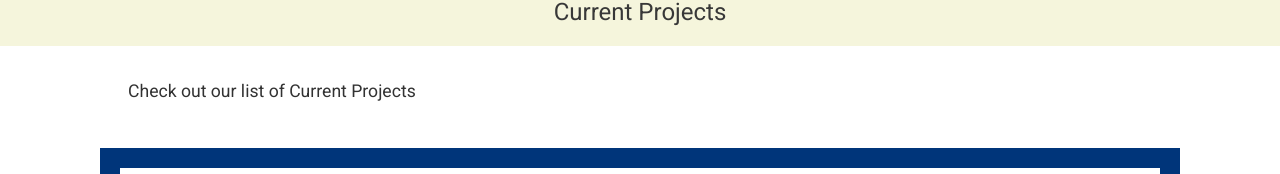
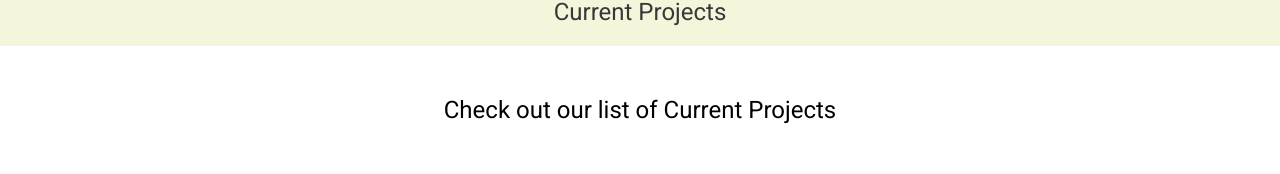
Before and after one commit to mycalldev/hartcrown, a Next.js app: page /current in a window 1280 px wide. Shown: the part 220-394 px from the top of the page. Built offline with nearby package versions, Linux system fonts and the light colour scheme.

Commit message:
added styling to current, previous and small pages

```diff
--- a/app/current/current.module.css
+++ b/app/current/current.module.css
@@ -33,7 +33,7 @@
 .containerProject {
   margin: 20px;
   padding: 20px;
-  border: 1px solid lightgrey;
+  border: 1px solid #243b8e;
   border-radius: 8px;
   transition: transform 0.3s ease, box-shadow 0.3s ease;
   background: white;
@@ -138,6 +138,12 @@
 
 @media(min-width: 768px) {
 
+  .textTitle {
+    font-size: 1.5rem;
+    text-align: center;
+    margin: 50px;
+  }
+
   .contactBTNContainer {
     display: none;
   }
@@ -191,6 +197,7 @@
     opacity: 1;
     transform: translateY(0);
   }
+
 }
 
 .titleMainCurrent {
--- a/app/current/page.js
+++ b/app/current/page.js
@@ -29,7 +29,7 @@ export default function Current() {
       <h1 className={styles.tagLineCurrent}>
         Current Projects
       </h1>
-      <div className={styles.introText}>Check out our list of Current Projects</div>
+      <div className={styles.textTitle}>Check out our list of Current Projects</div>
 
     {/* HERO SECTION */}
       {/* MOBILE HERO */}
--- a/app/previous/page.js
+++ b/app/previous/page.js
@@ -67,7 +67,7 @@ export default function Previous() {
       <h1 className={styles.tagLinePrevious}>
         Previous Projects
       </h1>
-      <div className={styles.introText}>Check out our list of Previous Projects</div>
+      <div className={styles.textTitle}>Check out our list of Previous Projects</div>
 
       <div className={styles.containerMain}>
       {/* KAO PARK HARLOW */}
--- a/app/previous/previous.module.css
+++ b/app/previous/previous.module.css
@@ -63,7 +63,7 @@
 .containerProject {
   margin: 20px;
   padding: 20px;
-  border: 1px solid lightgrey;
+  border: 1px solid #243b8e;
   border-radius: 8px;
   transition: transform 0.3s ease, box-shadow 0.3s ease;
   background: white;
@@ -158,6 +158,7 @@
 }
 
 @media(max-width: 768px) {
+
   .titleMainPreviousSwiper {
     text-align: center;
     font-size: 1.5rem;
@@ -178,6 +179,12 @@
 }
 
 @media(min-width: 768px) {
+
+  .textTitle {
+    font-size: 1.5rem;
+    text-align: center;
+    margin: 50px;
+  }
 
   .titleMainPreviousSwiper {
     text-align: center;
--- a/app/small/small.module.css
+++ b/app/small/small.module.css
@@ -51,7 +51,7 @@
 .containerProject {
   margin: 20px;
   padding: 20px;
-  border: 1px solid lightgrey;
+  border: 1px solid #243b8e;
   border-radius: 8px;
   transition: transform 0.3s ease, box-shadow 0.3s ease;
   background: white;
@@ -166,6 +166,10 @@
 }
 
 @media(min-width: 768px) {
+
+  .introText {
+    width: 60%;
+  }
   .containerProject {
     width: 70%;
     margin: 40px auto;
```
